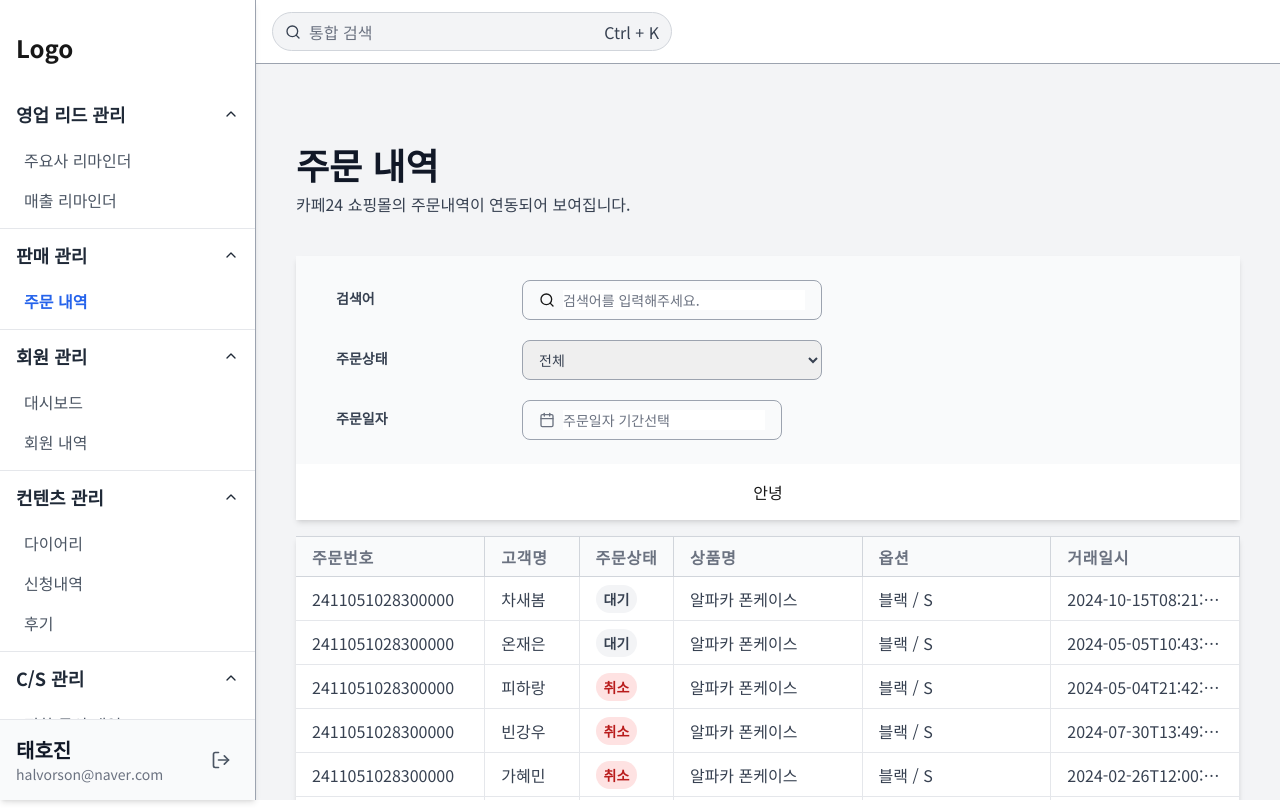
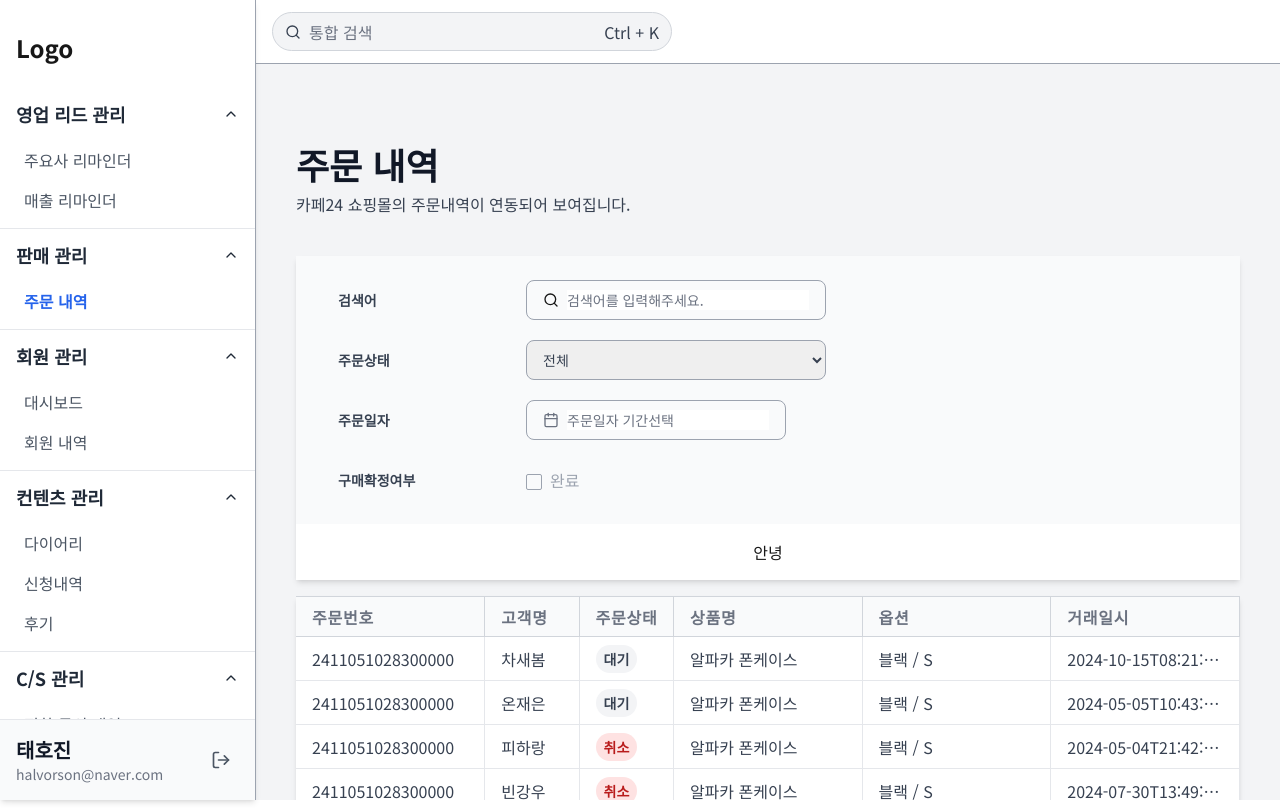
Before and after one commit to hiimjayson/crm, a Next.js app: page /order in a window 1280 px wide. Built offline with nearby package versions, Linux system fonts and the light colour scheme.

Commit message:
add Checkbox

```diff
--- /dev/null
+++ b/src/components/atom/Checkbox/index.tsx
@@ -0,0 +1,27 @@
+import { Check } from "lucide-react";
+
+interface Props {
+  checked?: boolean;
+  onChange?: (checked: boolean) => void;
+  children?: React.ReactNode;
+  className?: string;
+}
+export function Checkbox({ checked, onChange, children, className }: Props) {
+  return (
+    <button
+      className={`h-10 flex items-center gap-2 text-base text-gray-400 hover:text-gray-500 ${
+        checked ? "!text-gray-700" : null
+      } transition-colors ${className}`}
+      onClick={() => onChange?.(!checked)}
+    >
+      <div
+        className={`size-4 border border-gray-400 rounded-sm flex items-center justify-center mt-1 transition-colors ${
+          checked ? "bg-blue-500 !border-blue-500" : null
+        }`}
+      >
+        {checked ? <Check className="size-4 text-white" /> : null}
+      </div>
+      {children}
+    </button>
+  );
+}
--- a/src/components/common/Filter/Control.tsx
+++ b/src/components/common/Filter/Control.tsx
@@ -13,7 +13,7 @@ function Item({ label, children }: ItemProps) {
   return (
     <li className="flex w-full">
       <label className="flex items-start w-full gap-2">
-        <p className="w-[170px] m-2 text-sm font-semibold text-gray-700">
+        <p className="w-[170px] m-[10px] text-sm font-semibold text-gray-700">
           {label}
         </p>
         {children}
--- a/src/components/common/Filter/index.tsx
+++ b/src/components/common/Filter/index.tsx
@@ -5,12 +5,14 @@ import { Select } from "@/components/atom/Select";
 import { DatePicker } from "@/components/atom/DateRangePicker";
 import { useState } from "react";
 import { Nullable } from "@/types/nil";
+import { Checkbox } from "@/components/atom/Checkbox";
 
 export function Filter() {
   const [dateRange, setDateRange] = useState<[Nullable<Date>, Nullable<Date>]>([
     null,
     null,
   ]);
+  const [purchaseConfirmed, setPurchaseConfirmed] = useState(false);
 
   return (
     <section className="flex flex-col items-center w-full space-y-4 pb-4 bg-white shadow-md">
@@ -35,6 +37,11 @@ export function Filter() {
             placeholder="주문일자 기간선택"
           />
         </Control.Item>
+        <Control.Item label="구매확정여부">
+          <Checkbox checked={purchaseConfirmed} onChange={setPurchaseConfirmed}>
+            완료
+          </Checkbox>
+        </Control.Item>
       </Control.Section>
       <div className="flex items-center gap-2">
         <button>안녕</button>
```
